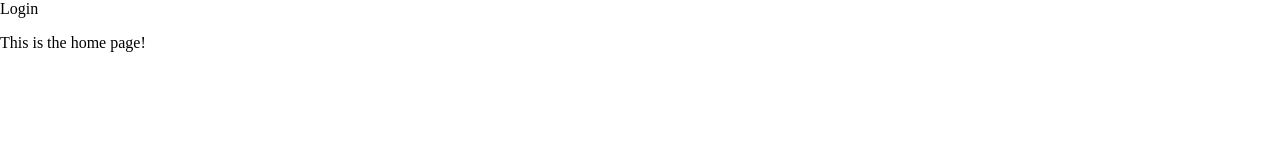
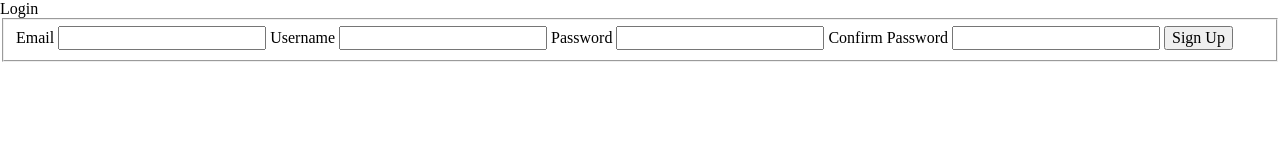
Before and after one commit to bryanguillen/slick-note, a website: page public/index.html in a window 1280 px wide. Drawn offline with nearby package versions, Linux system fonts and the light colour scheme.

Commit message:
add signup form html

```diff
--- a/public/index.html
+++ b/public/index.html
@@ -20,7 +20,21 @@
 	</nav>
 
 	<main>
-		<p>This is the home page!</p>
+		<!-- create the signup form. -->
+		<!-- Login could just be another template -->
+		<form method="post" action="/users" class="signup-form">
+			<fieldset name="signup-form">
+				<label>Email</label>
+				<input type="text" name="email" required />
+				<label>Username</label>
+				<input type="text" name="username" required />
+				<label>Password</label>
+				<input type="text" name="password" required />
+				<label>Confirm Password</label>
+				<input type="text" name="confirm-password" required />
+				<button class="authentication-button">Sign Up</button>
+			</fieldset>
+		</form>
 	</main>
 
 	<script src="https://code.jquery.com/jquery-3.1.0.js"></script>
```
